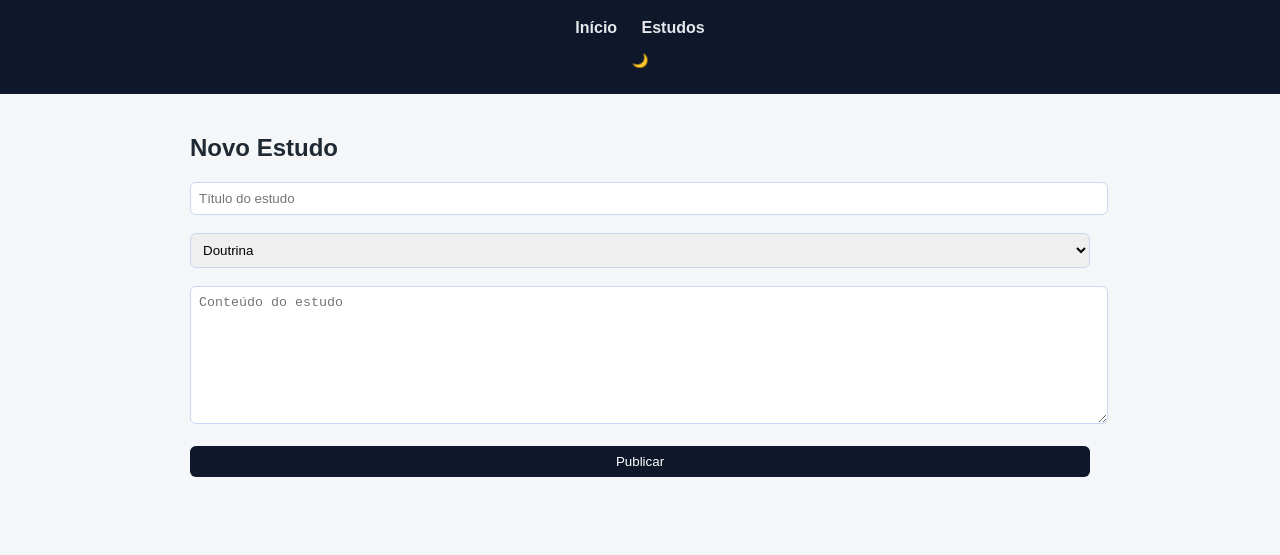
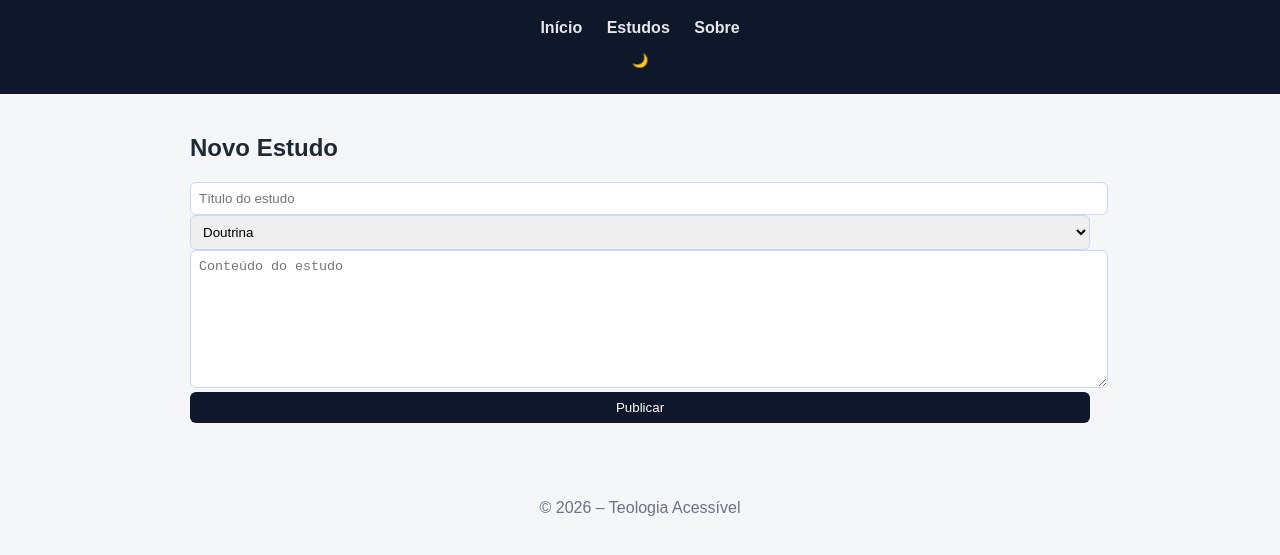
Before and after one commit to eduardowex-av/teologia-acess-vel, a plain HTML site: page admin.html in a window 1280 px wide. Shown: the part 81-636 px from the top of the page. Drawn offline with Linux system fonts and the light colour scheme.

Commit message:
Add footer and new script to admin.html
Added a footer with copyright information and included a new script.

```diff
--- a/admin.html
+++ b/admin.html
@@ -12,24 +12,29 @@
     <nav>
       <a href="index.html">Início</a>
       <a href="estudos.html">Estudos</a>
+      <a href="sobre.html">Sobre</a>
     </nav>
-    <button id="toggleTema">🌙</button>
+    <button id="toggleTema" title="Alternar modo escuro">🌙</button>
   </header>
 
   <main class="container">
     <h2>Novo Estudo</h2>
-    <input id="titulo" placeholder="Título do estudo" /><br><br>
+    <input id="titulo" placeholder="Título do estudo" />
     <select id="categoria">
       <option>Doutrina</option>
       <option>Bíblia</option>
       <option>Vida Cristã</option>
-    </select><br><br>
-    <textarea id="conteudo" rows="8" placeholder="Conteúdo do estudo"></textarea><br><br>
+    </select>
+    <textarea id="conteudo" rows="8" placeholder="Conteúdo do estudo"></textarea>
     <button onclick="salvarEstudo()">Publicar</button>
-
     <p id="msg"></p>
   </main>
 
+  <footer>
+    <p>© 2026 – Teologia Acessível</p>
+  </footer>
+
   <script src="painel.js"></script>
+  <script src="script.js"></script>
 </body>
 </html>
```
